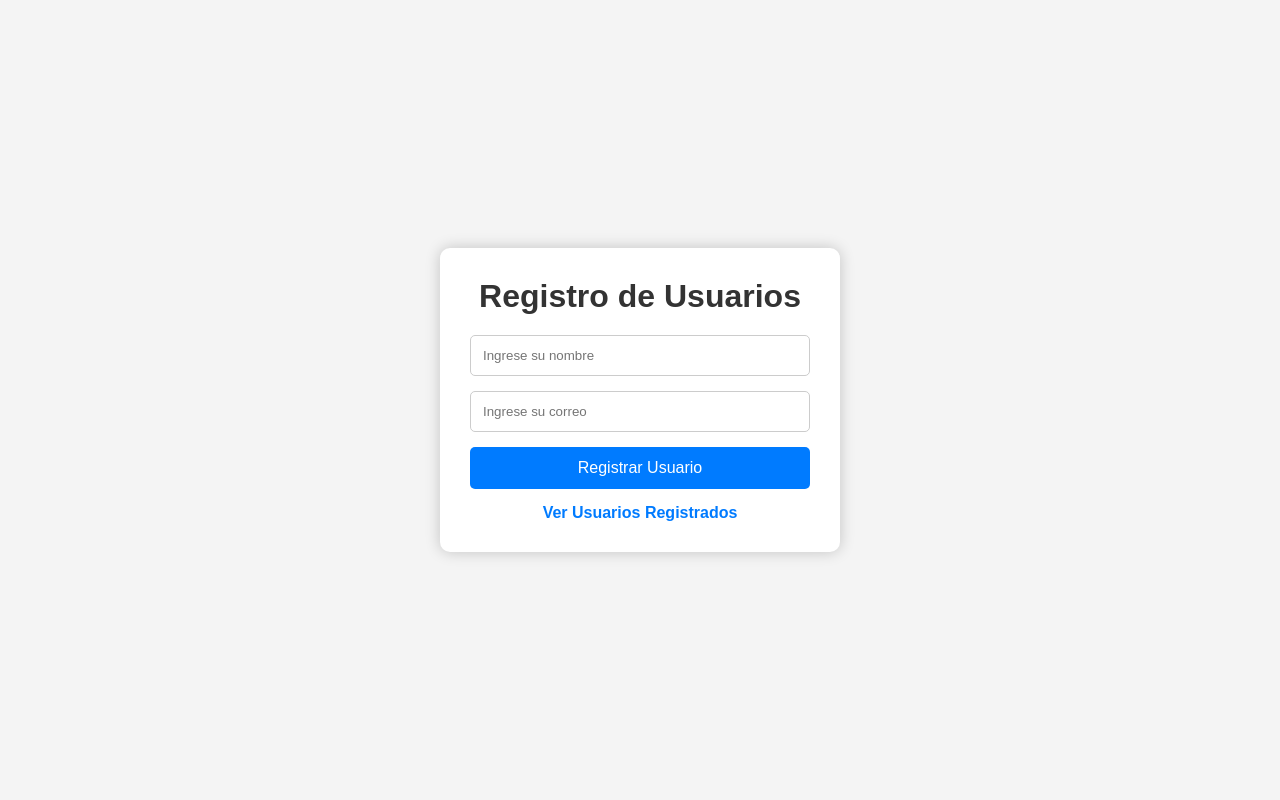
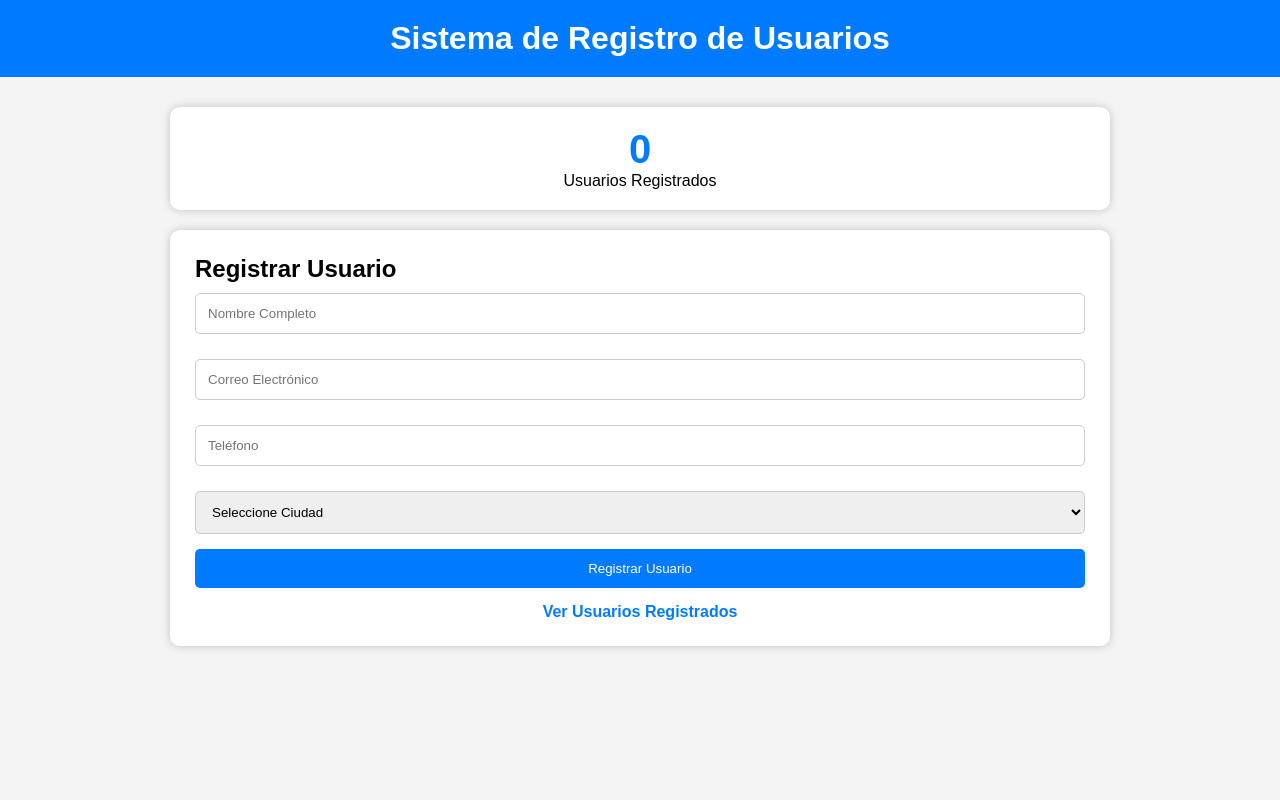
Before and after one commit to kevinpedrozo/proyecto-2-tes, a Flask app: page / in a window 1280 px wide. Run offline with Flask 3, Linux system fonts and the light colour scheme; data that the repository does not hold is empty.

Commit message:
Update index.html

```diff
--- a/templates/index.html
+++ b/templates/index.html
@@ -2,9 +2,11 @@
 <html lang="es">
 
 <head>
+
 <meta charset="UTF-8">
 <meta name="viewport" content="width=device-width, initial-scale=1.0">
-    <title>Sistema de Registro</title>
+
+<title>Sistema de Gestión de Usuarios</title>
 
 <style>
 
@@ -12,34 +14,58 @@
 margin:0;
 padding:0;
 box-sizing:border-box;
-            font-family:Arial, Helvetica, sans-serif;
+font-family:Arial, sans-serif;
 }
 
 body{
 background:#f4f4f4;
-            display:flex;
-            justify-content:center;
-            align-items:center;
-            height:100vh;
+}
+
+header{
+background:#007bff;
+color:white;
+padding:20px;
+text-align:center;
 }
 
 .container{
-            background:white;
+max-width:1000px;
+margin:auto;
 padding:30px;
-            border-radius:10px;
-            box-shadow:0 0 15px rgba(0,0,0,0.2);
-            width:400px;
 }
 
-        h1{
-            text-align:center;
+.card{
+background:white;
+padding:25px;
+border-radius:10px;
+box-shadow:0 0 10px rgba(0,0,0,.2);
 margin-bottom:20px;
-            color:#333;
 }
 
-        input{
+.dashboard{
+display:flex;
+gap:20px;
+margin-bottom:20px;
+}
+
+.box{
+flex:1;
+background:white;
+padding:20px;
+border-radius:10px;
+text-align:center;
+box-shadow:0 0 10px rgba(0,0,0,.2);
+}
+
+.box h2{
+color:#007bff;
+font-size:40px;
+}
+
+input, select{
 width:100%;
 padding:12px;
+margin-top:10px;
 margin-bottom:15px;
 border:1px solid #ccc;
 border-radius:5px;
@@ -53,7 +79,6 @@
 border:none;
 border-radius:5px;
 cursor:pointer;
-            font-size:16px;
 }
 
 button:hover{
@@ -71,48 +96,84 @@
 font-weight:bold;
 }
 
-        .link a:hover{
-            text-decoration:underline;
-        }
-
 </style>
 
 </head>
 
 <body>
 
+<header>
+<h1>Sistema de Registro de Usuarios</h1>
+</header>
+
 <div class="container">
 
-        <h1>Registro de Usuarios</h1>
+<div class="dashboard">
+
+<div class="box">
+<h2>{{ total }}</h2>
+<p>Usuarios Registrados</p>
+</div>
+
+</div>
+
+<div class="card">
+
+<h2>Registrar Usuario</h2>
 
 <form action="/registrar" method="POST">
 
 <input
 type="text"
 name="nombre"
-                placeholder="Ingrese su nombre"
+placeholder="Nombre Completo"
 required>
 
 <input
 type="email"
 name="correo"
-                placeholder="Ingrese su correo"
+placeholder="Correo Electrónico"
 required>
 
+<input
+type="text"
+name="telefono"
+placeholder="Teléfono"
+required>
+
+<select name="ciudad" required>
+
+<option value="">Seleccione Ciudad</option>
+
+<option>Bogotá</option>
+<option>Medellín</option>
+<option>Cali</option>
+<option>Barranquilla</option>
+<option>Cartagena</option>
+
+</select>
+
 <button type="submit">
+
 Registrar Usuario
+
 </button>
 
 </form>
 
 <div class="link">
+
 <a href="/usuarios">
+
 Ver Usuarios Registrados
+
 </a>
+
+</div>
+
 </div>
 
 </div>
 
 </body>
-
 </html>
```
Lines whose indentation alone changed are shown as unchanged.
